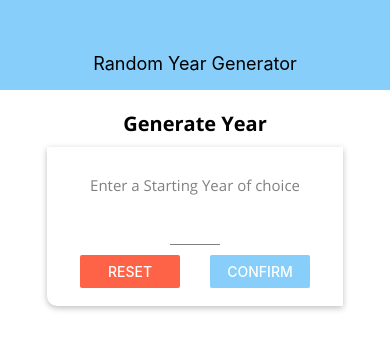
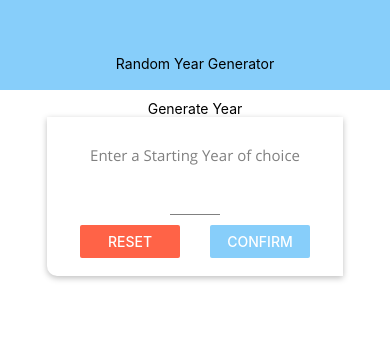
Before and after one commit to adefemi171/random-year-generator, a React Native app: screen / in a window 390 px wide. Shown: the top 350 px of the page. Built offline with nearby package versions, Linux system fonts and the light colour scheme.

Commit message:
Added more style to the Screens Created two components for the body of the text and title

```diff
--- a/src/Components/Header.js
+++ b/src/Components/Header.js
@@ -2,12 +2,13 @@ import React from 'react'
 import { View, Text, StyleSheet } from 'react-native'
 
 import Colors from '../Constants/Colors'
+import TextTitle from '../Components/TextTitle'
 
 // Header constant for functional components
 const Header = props => {
     return(
         <View style={styles.headerContainer}>
-            <Text style={styles.headerTitle}>{props.title}</Text>
+            <TextTitle>{props.title}</TextTitle>
         </View>
     );
 };
@@ -22,10 +23,6 @@ const styles = StyleSheet.create({
         alignItems: 'center',
         justifyContent: 'center'
     },
-    headerTitle:{
-        color: 'black', //black
-        fontSize: 18
-    }
 });
 
 export default Header;
--- /dev/null
+++ b/src/Components/TextBody.js
@@ -0,0 +1,15 @@
+import React from 'react'
+import { Text, StyleSheet } from 'react-native'
+
+
+const TextBody = props => <Text style={styles.container}>{props.children}</Text>
+
+
+const styles = StyleSheet.create({
+    container: {
+        fontFamily: 'open-sans'
+    }
+});
+
+
+export default TextBody;
--- /dev/null
+++ b/src/Components/TextTitle.js
@@ -0,0 +1,18 @@
+import React from 'react'
+import { Text, StyleSheet } from 'react-native'
+
+
+const TextTitle = props => <Text style={{...styles.containe, ...props.styler}}>{props.children}</Text>
+
+
+const styles = StyleSheet.create({
+    container: {
+        fontFamily: 'open-sans-bold',
+        color: 'black', //black
+        fontSize: 20,
+        marginVertical: 10
+    }
+});
+
+
+export default TextTitle;
--- a/src/Screens/StartScreen.js
+++ b/src/Screens/StartScreen.js
@@ -13,6 +13,8 @@ import Card from '../Components/Card';
 import Colors from '../Constants/Colors'
 import Input from '../Components/Input'
 import YearContainer from '../Components/YearContainer'
+import TextBody from '../Components/TextBody'
+import TextTitle from '../Components/TextTitle'
 
 // StartScreen constant for functional components
 const StartScreen = props => {
@@ -60,7 +62,7 @@ const StartScreen = props => {
     if (confirmed) {
     confirmedOutput =
         <Card style={styles.cardSumContainer}>
-            <Text>The Year You Selected</Text>
+            <TextBody>The Year You Selected</TextBody>
             <YearContainer>
                 {selectedYear}
             </YearContainer>
@@ -73,7 +75,7 @@ const StartScreen = props => {
             Keyboard.dismiss();
         }}>
             <View style={styles.startContainer}>
-                <Text style={styles.startTitle}> Generate Year </Text>
+                <TextTitle> Generate Year </TextTitle>
                 <Card style={styles.inputContainer}>
                     <Text style={styles.startGameText}>Enter a Starting Year of choice</Text>
                     <Input
@@ -114,12 +116,6 @@ const styles = StyleSheet.create({
         padding: 10,
         alignItems: 'center',
     },
-    startTitle:{
-        color: 'black', //black
-        fontSize: 20,
-        marginVertical: 10,
-        fontFamily: 'open-sans-bold'
-    },
     startGameText:{
         color: 'grey',
         fontSize: 15,
```
Also changed, not shown: src/Constants/default-styles.js (added, +9 -0 lines).
